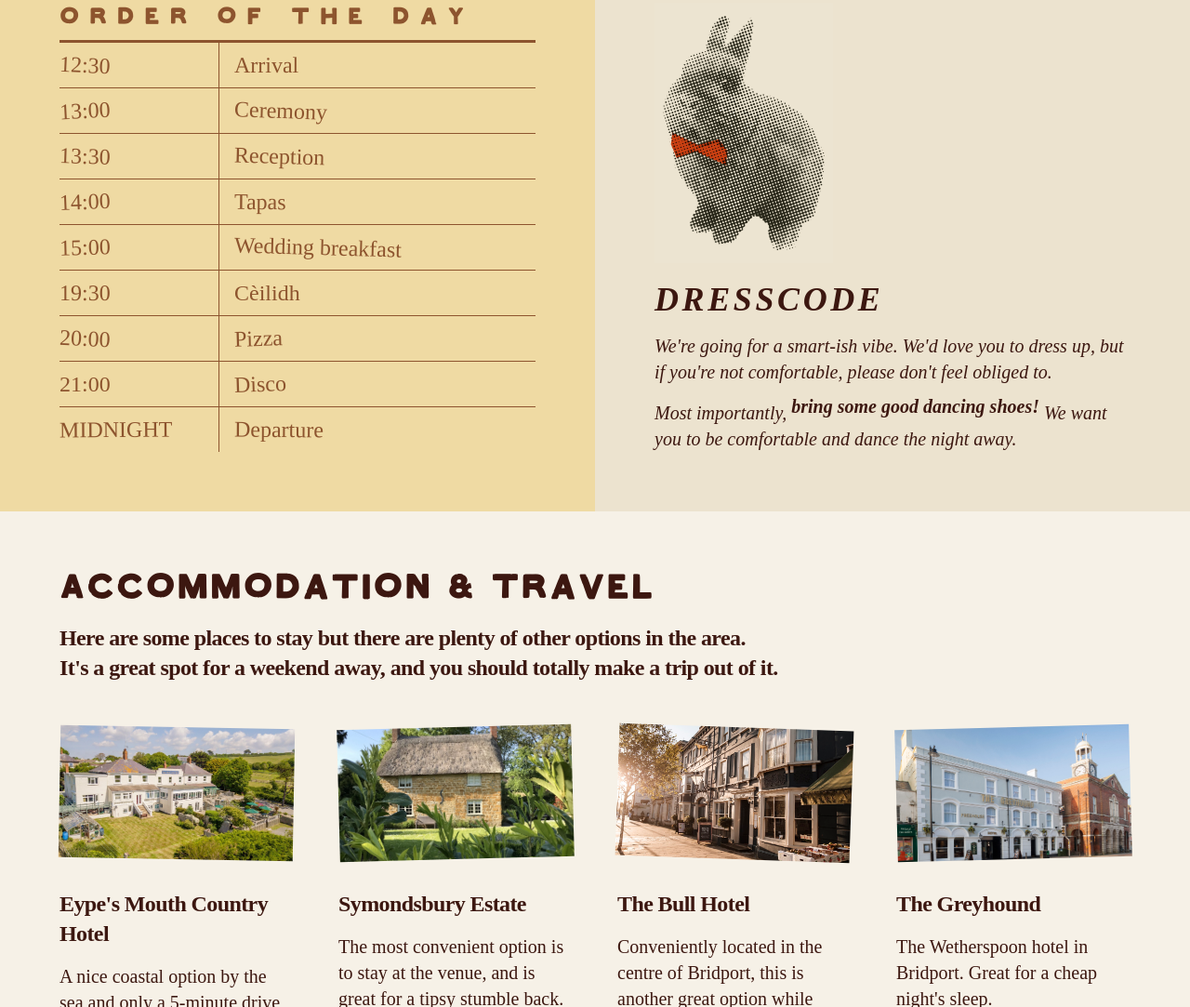
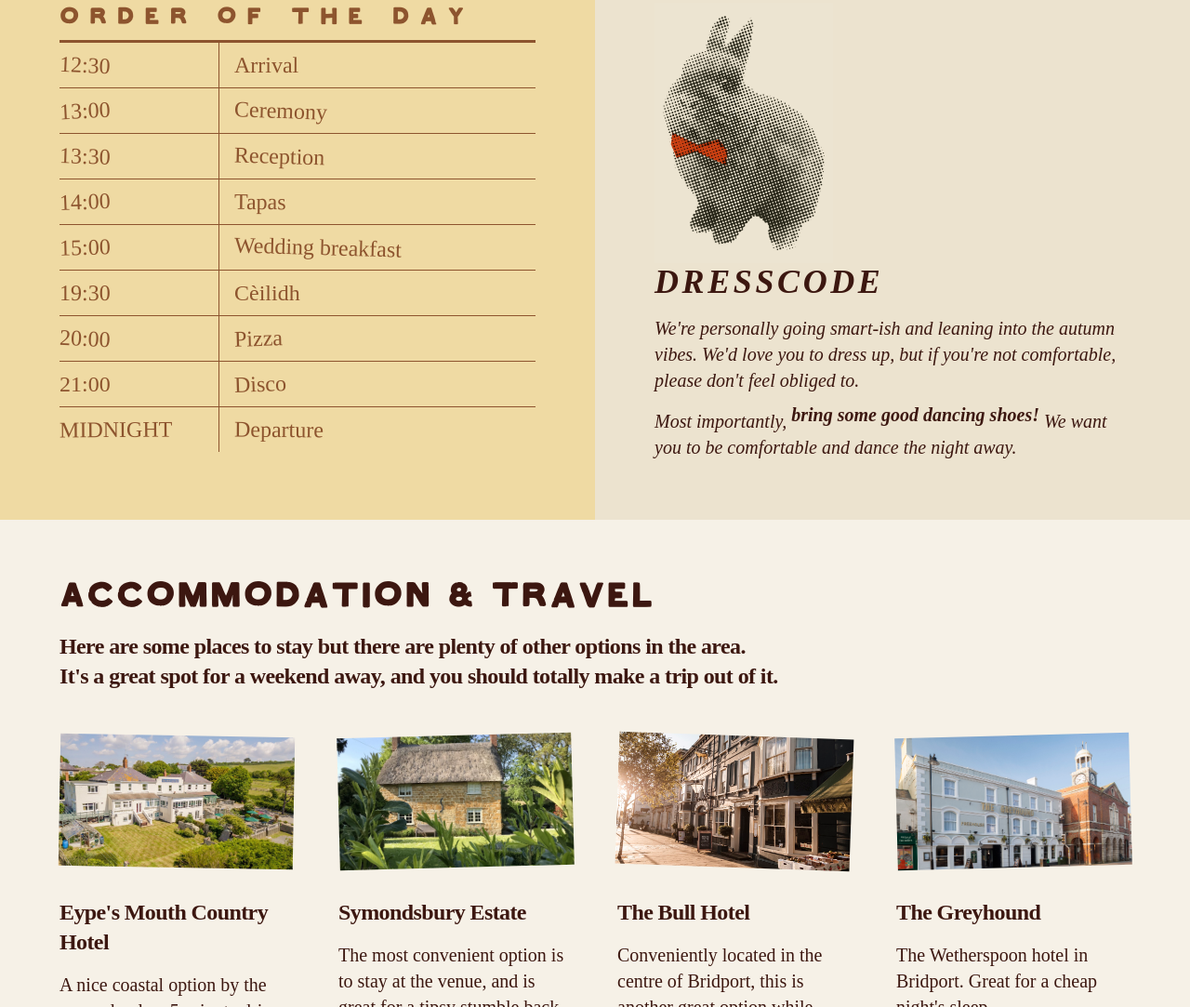
Before and after one commit to tommyparker/wedding, an Astro site: page / in a window 1280 px wide. Shown: the part 2189-3272 px from the top of the page at 93% size. Built offline with nearby package versions, Linux system fonts and the light colour scheme; Astro itself is replaced by a stand-in of ours; a web font is replaced by a local one.

Commit message:
Dresscode update

```diff
--- a/src/components/Details.astro
+++ b/src/components/Details.astro
@@ -44,7 +44,7 @@ import Gus from '../assets/Gus2.jpg';
             />
             <div class="max-w-[600px] mt-auto">
                 <h2 class="font-serif2 uppercase italic">Dresscode</h2>
-                <p class="italic">We're going for a smart-ish vibe. We'd love you to dress up, but if you're not comfortable, please don't feel obliged to.</p>
+                <p class="italic">We're personally going smart-ish and leaning into the autumn vibes. We'd love you to dress up, but if you're not comfortable, please don't feel obliged to.</p>
                 <p class="italic">Most importantly, <span class="inline-block animate-bounce font-bold">bring some good dancing shoes!</span> We want you to be comfortable and dance the night away.</p>
             </div>
         </Container>
```
